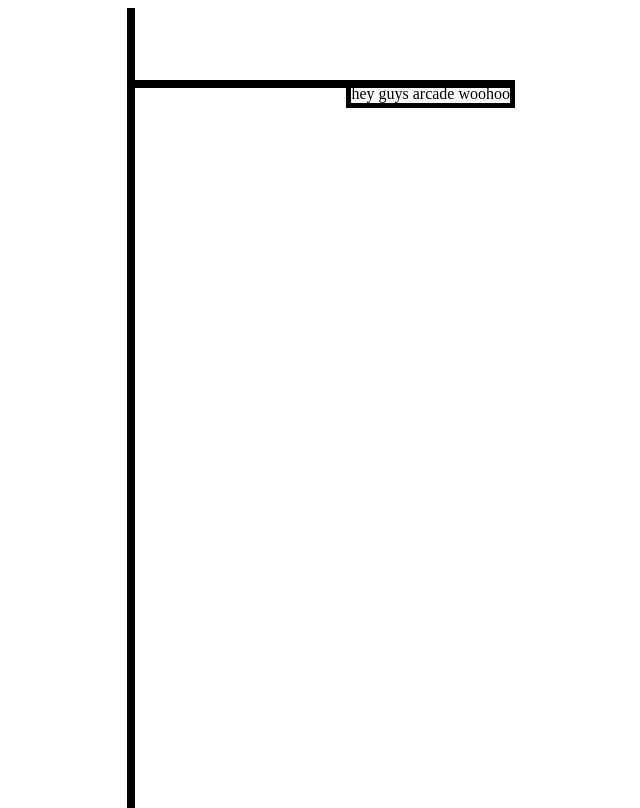
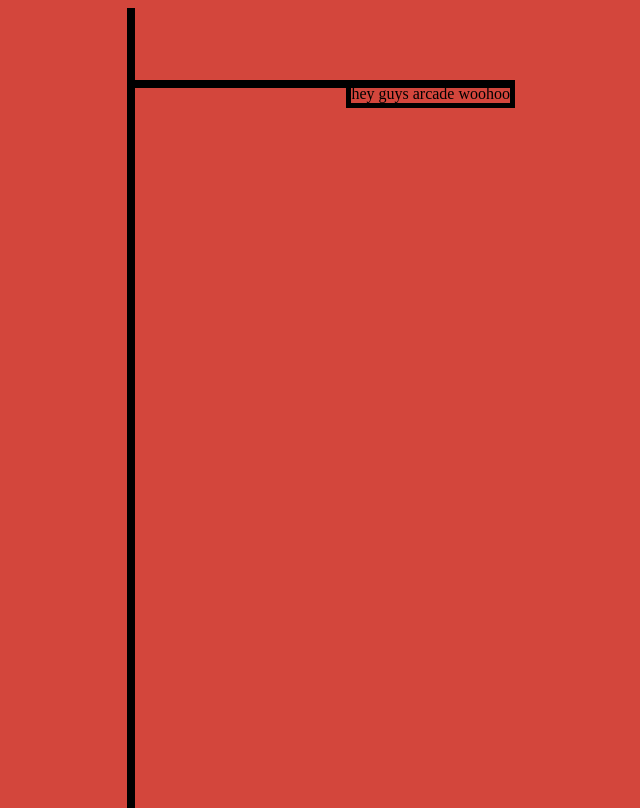
Before and after one commit to marsmarz/STEAM, a plain HTML site: page projects.html in a window 1280 px wide. Shown: the whole page, without its empty margins (509-1149 px from the left). Drawn offline with Linux system fonts and the light colour scheme.

Commit message:
added bg color

```diff
--- a/projects.css
+++ b/projects.css
@@ -3,6 +3,7 @@ html{
 }
 body{
     height:100%;
+    background-color: rgb(211, 70, 60);
 }
 #timeline{
     height:100%;
```
